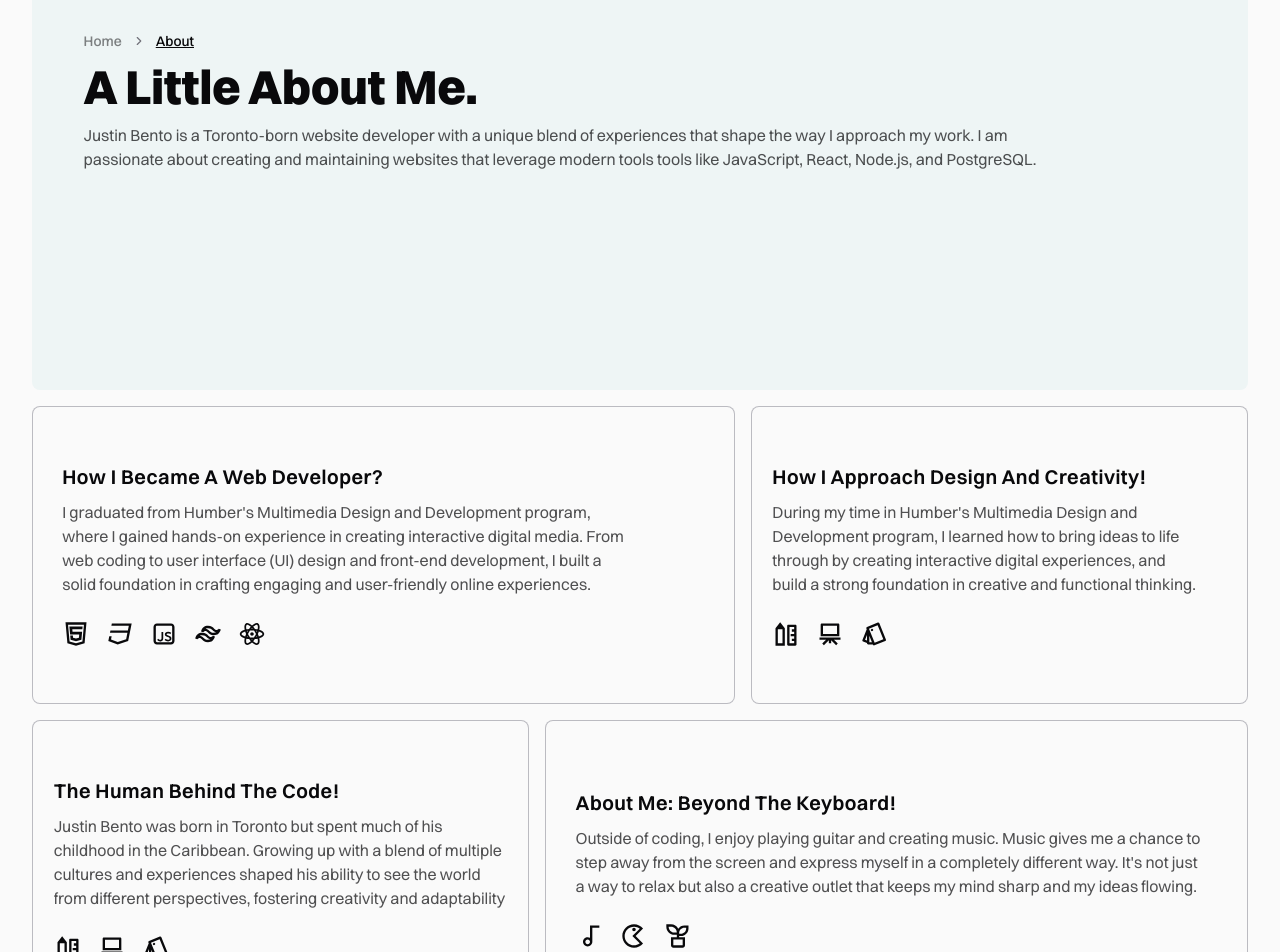
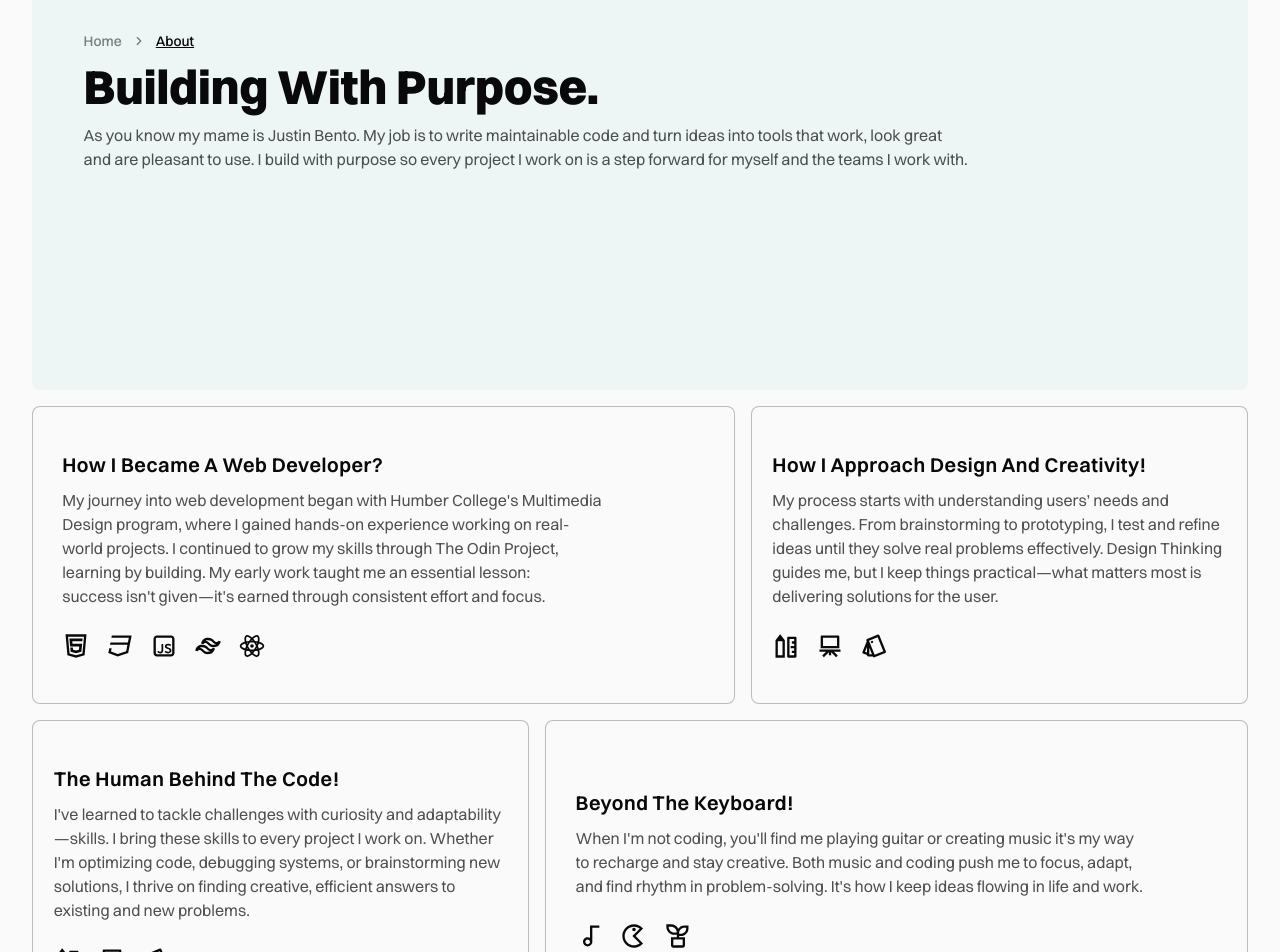
Before and after one commit to Justin-Bento/portfolio, a Next.js app: page /about in a window 1280 px wide. Shown: the part 300-1252 px from the top of the page. Built offline with nearby package versions, Linux system fonts and the light colour scheme.

Commit message:
Added content for about page

```diff
--- a/app/(frontend)/about/page.tsx
+++ b/app/(frontend)/about/page.tsx
@@ -55,14 +55,14 @@ export default function Page() {
                   </BreadcrumbList>
                 </Breadcrumb>
                 <h2 className="text-3xl font-extrabold capitalize lg:text-5xl dark:text-white">
-                  A Little About Me.
+                  Building with Purpose.
                 </h2>
                 <p className="line-clamp-4 text-balance text-black opacity-70 dark:text-white">
-                  Justin Bento is a Toronto-born website developer with a unique
-                  blend of experiences that shape the way I approach my work. I
-                  am passionate about creating and maintaining websites that
-                  leverage modern tools tools like JavaScript, React, Node.js,
-                  and PostgreSQL.
+                  As you know my mame is Justin Bento. My job is to write
+                  maintainable code and turn ideas into tools that work, look
+                  great and are pleasant to use. I build with purpose so every
+                  project I work on is a step forward for myself and the teams I
+                  work with.
                 </p>
               </div>
             </div>
@@ -73,13 +73,13 @@ export default function Page() {
               <h2 className="text-xl font-semibold capitalize leading-normal tracking-wide">
                 How I Became a Web Developer?
               </h2>
-              <p className="line-clamp-4 text-balance text-black opacity-70 dark:text-white">
-                I graduated from Humber&#39;s Multimedia Design and Development
-                program, where I gained hands-on experience in creating
-                interactive digital media. From web coding to user interface
-                (UI) design and front-end development, I built a solid
-                foundation in crafting engaging and user-friendly online
-                experiences.
+              <p className="text-balance text-black opacity-70 dark:text-white">
+                My journey into web development began with Humber College&#39;s
+                Multimedia Design program, where I gained hands-on experience
+                working on real-world projects. I continued to grow my skills
+                through The Odin Project, learning by building. My early work
+                taught me an essential lesson: success isn&#39;t given—it&#39;s
+                earned through consistent effort and focus.
               </p>
               <span className="mt-4 inline-flex items-center gap-4">
                 <RiHtml5Line className="size-7" />
@@ -96,11 +96,12 @@ export default function Page() {
               <h2 className="text-xl font-semibold capitalize leading-normal tracking-wide">
                 How I Approach Design and Creativity!
               </h2>
-              <p className="line-clamp-4 text-balance text-black opacity-70 dark:text-white">
-                During my time in Humber&#39;s Multimedia Design and Development
-                program, I learned how to bring ideas to life through by
-                creating interactive digital experiences, and build a strong
-                foundation in creative and functional thinking.
+              <p className="text-black opacity-70 dark:text-white">
+                My process starts with understanding users’ needs and
+                challenges. From brainstorming to prototyping, I test and refine
+                ideas until they solve real problems effectively. Design
+                Thinking guides me, but I keep things practical—what matters
+                most is delivering solutions for the user.
               </p>
               <span className="mt-4 inline-flex items-center gap-4">
                 <RiPencilRulerLine className="size-7" />
@@ -115,11 +116,12 @@ export default function Page() {
               <h2 className="text-xl font-semibold capitalize leading-normal tracking-wide">
                 The Human Behind the Code!
               </h2>
-              <p className="line-clamp-4 text-balance text-black opacity-70 dark:text-white">
-                Justin Bento was born in Toronto but spent much of his childhood
-                in the Caribbean. Growing up with a blend of multiple cultures
-                and experiences shaped his ability to see the world from
-                different perspectives, fostering creativity and adaptability
+              <p className="text-black opacity-70 dark:text-white">
+                I&apos;ve learned to tackle challenges with curiosity and
+                adaptability—skills. I bring these skills to every project I
+                work on. Whether I&apos;m optimizing code, debugging systems, or
+                brainstorming new solutions, I thrive on finding creative,
+                efficient answers to existing and new problems.
               </p>
               <span className="mt-4 inline-flex items-center gap-4">
                 <RiPencilRulerLine className="size-7" />
@@ -132,14 +134,14 @@ export default function Page() {
           <Card className="col-span-12 md:col-span-7">
             <div className="mx-auto flex min-h-[37vh] w-11/12 flex-col justify-center gap-2">
               <h2 className="text-xl font-semibold capitalize leading-normal tracking-wide">
-                About Me: Beyond the Keyboard!
+                Beyond the Keyboard!
               </h2>
               <p className="line-clamp-4 text-balance text-black opacity-70 dark:text-white">
-                Outside of coding, I enjoy playing guitar and creating music.
-                Music gives me a chance to step away from the screen and express
-                myself in a completely different way. It&#39;s not just a way to
-                relax but also a creative outlet that keeps my mind sharp and my
-                ideas flowing.
+                When I&apos;m not coding, you&apos;ll find me playing guitar or
+                creating music it&apos;s my way to recharge and stay creative.
+                Both music and coding push me to focus, adapt, and find rhythm
+                in problem-solving. It&apos;s how I keep ideas flowing in life
+                and work.
               </p>
               <span className="mt-4 inline-flex items-center gap-4">
                 <RiMusicLine className="size-7" />
```
